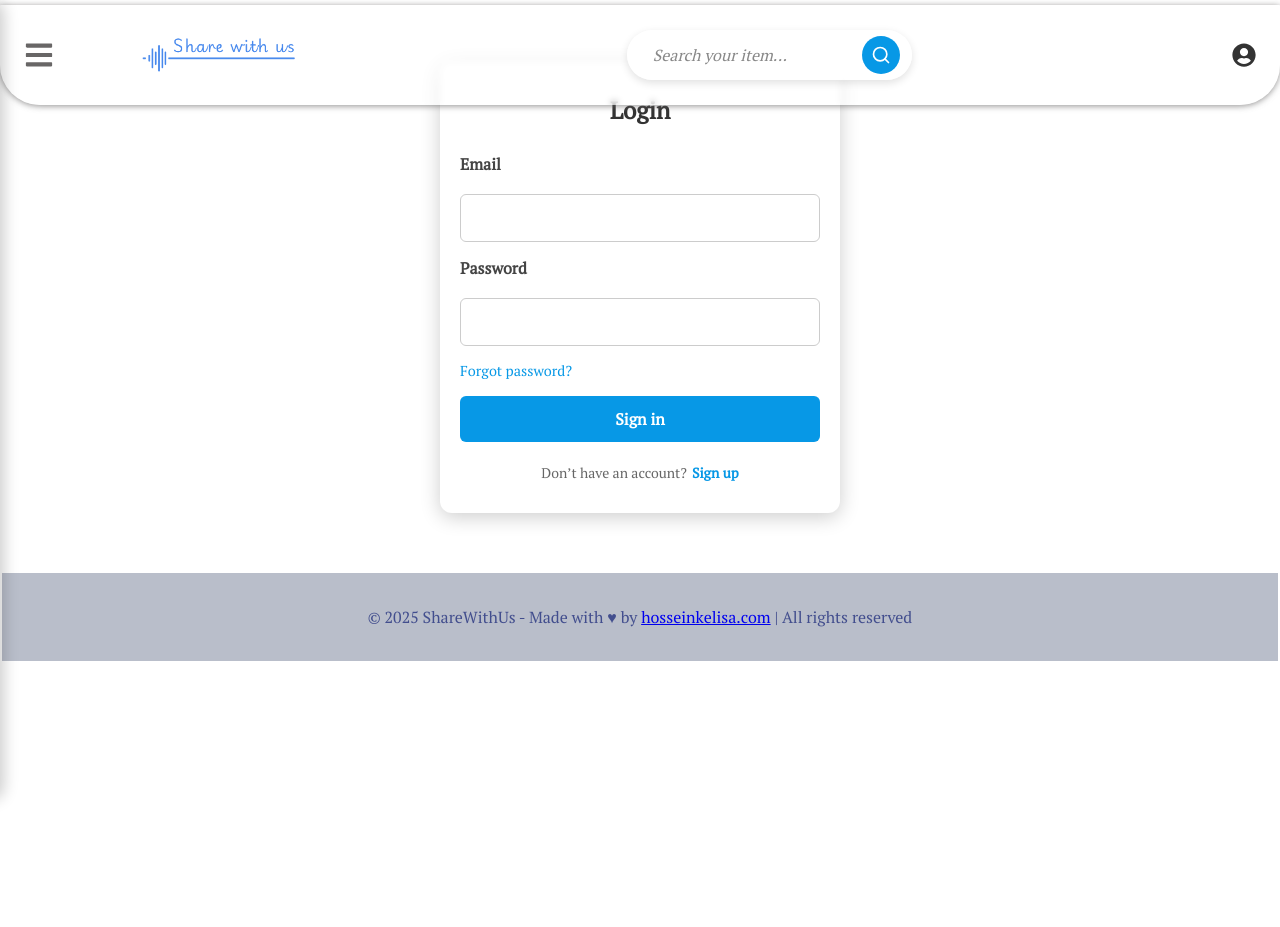
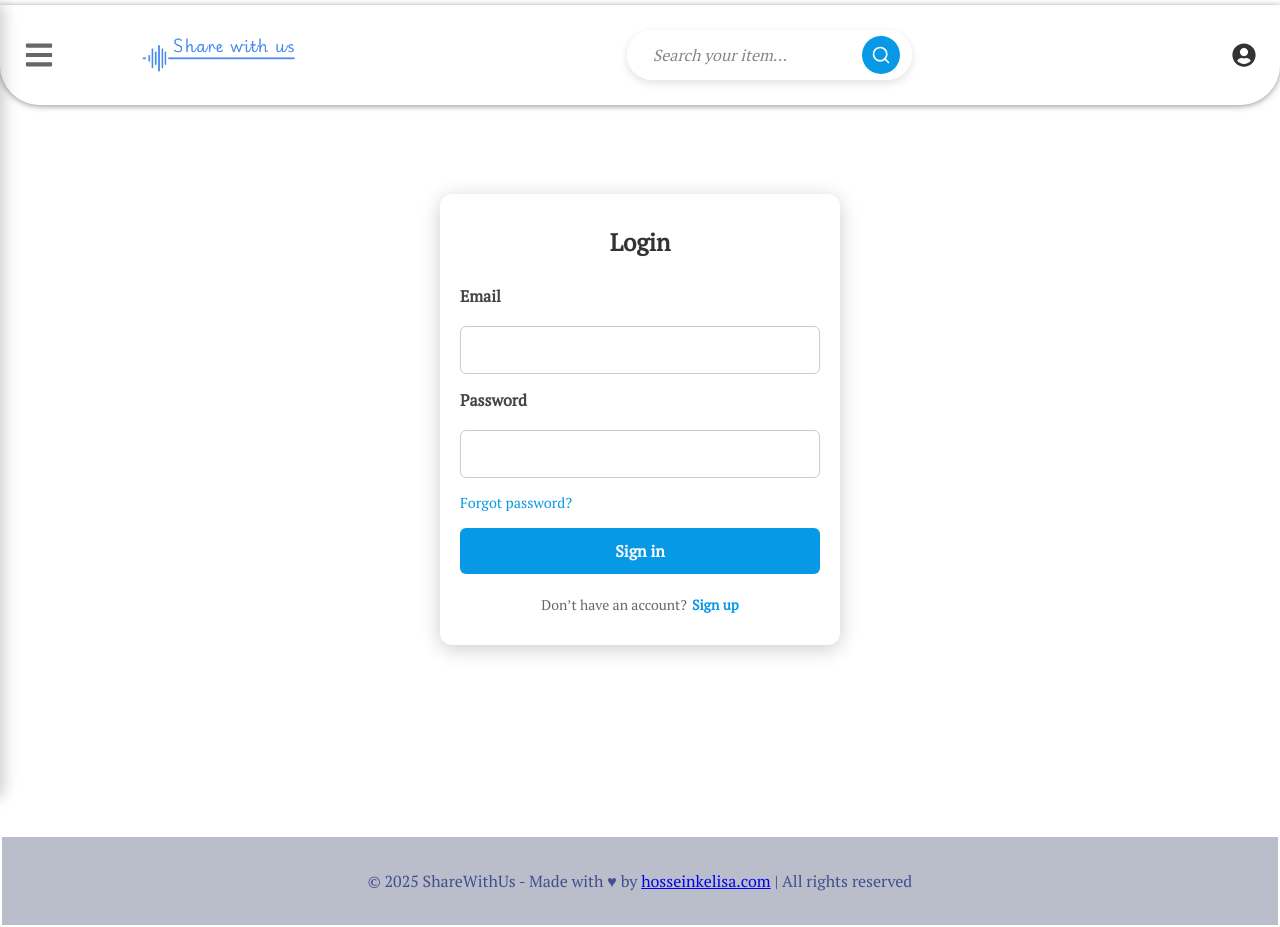
Before and after one commit to HackYourFutureProjects/c51-final-project-group-A, a React (Vite) app in the folder client/: page /auth in a window 1280 px wide. Before the commit the page ends 800 px from the top, so only its background shows below. Built offline with nearby package versions, Linux system fonts and the light colour scheme.

Commit message:
update margin

```diff
--- a/client/src/pages/AuthPage.css
+++ b/client/src/pages/AuthPage.css
@@ -2,7 +2,7 @@
   max-width: 400px;
   width: 90%;
   min-height: 350px;
-  margin: 60px auto;
+  margin: 12rem auto;
   padding: 30px 20px;
   background-color: #ffffff;
   border-radius: 12px;
```
